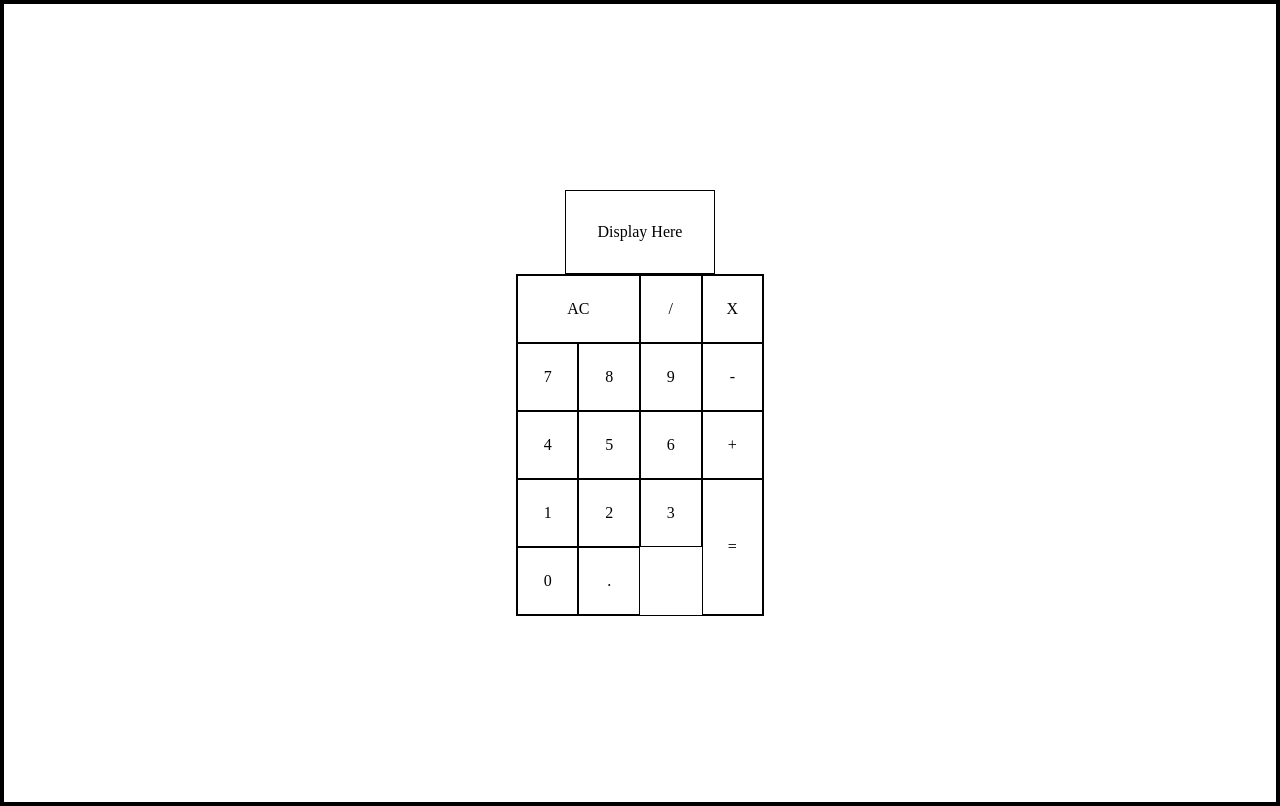
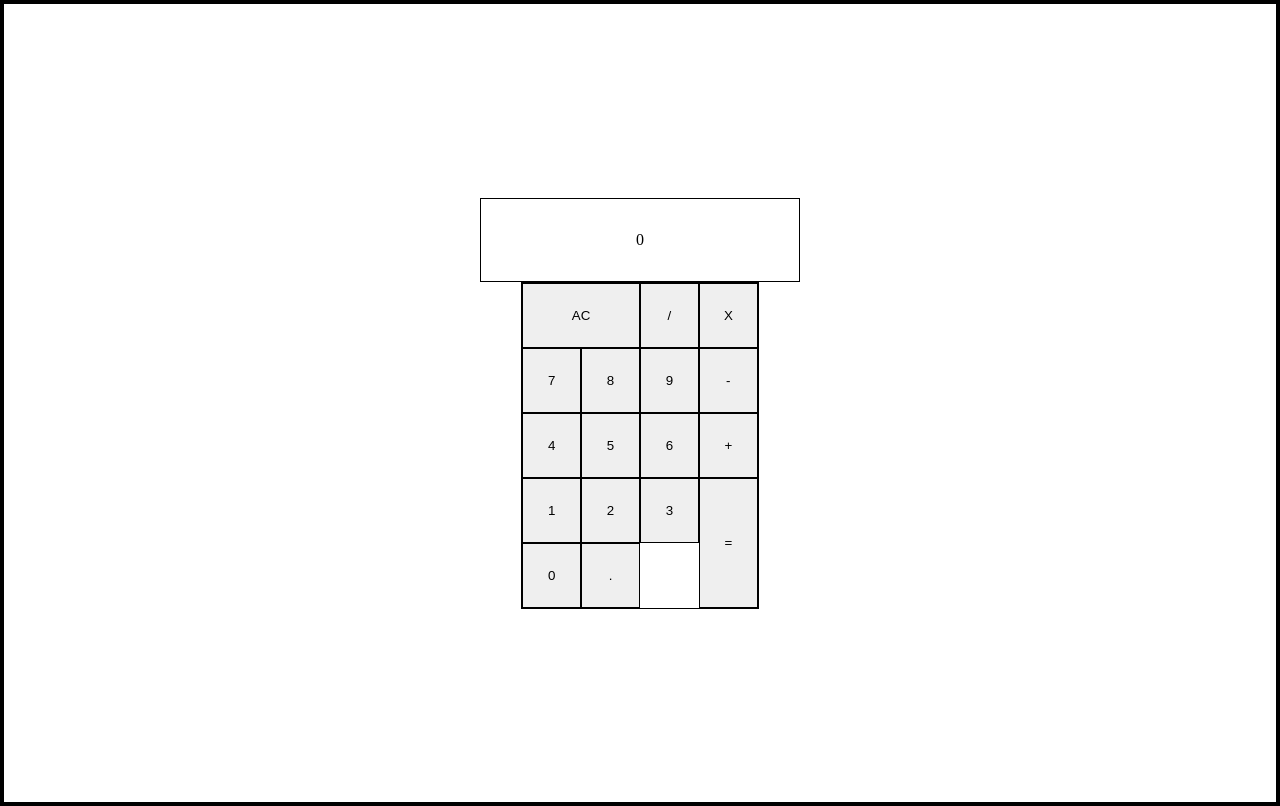
Before and after one commit to bhunor97/FCC_Frontend_Libraries_Cert_projects, a React (Create React App) app in the folder calculator/: page / in a window 1280 px wide. Built offline with nearby package versions, Linux system fonts and the light colour scheme.

Commit message:
numbers displayed on click

```diff
--- a/calculator/public/index.html
+++ b/calculator/public/index.html
@@ -10,34 +10,12 @@
       content="Web site created using create-react-app"
     />
     <link rel="apple-touch-icon" href="%PUBLIC_URL%/logo192.png" />
-    <!--
-      manifest.json provides metadata used when your web app is installed on a
-      user's mobile device or desktop. See https://developers.google.com/web/fundamentals/web-app-manifest/
-    -->
+
     <link rel="manifest" href="%PUBLIC_URL%/manifest.json" />
-    <!--
-      Notice the use of %PUBLIC_URL% in the tags above.
-      It will be replaced with the URL of the `public` folder during the build.
-      Only files inside the `public` folder can be referenced from the HTML.
-
-      Unlike "/favicon.ico" or "favicon.ico", "%PUBLIC_URL%/favicon.ico" will
-      work correctly both with client-side routing and a non-root public URL.
-      Learn how to configure a non-root public URL by running `npm run build`.
-    -->
-    <title>React App</title>
+    <title>Calculator</title>
   </head>
   <body>
-    <noscript>You need to enable JavaScript to run this app.</noscript>
     <div id="root"></div>
-    <!--
-      This HTML file is a template.
-      If you open it directly in the browser, you will see an empty page.
-
-      You can add webfonts, meta tags, or analytics to this file.
-      The build step will place the bundled scripts into the <body> tag.
-
-      To begin the development, run `npm start` or `yarn start`.
-      To create a production bundle, use `npm run build` or `yarn build`.
-    -->
   </body>
+  <script src="https://cdn.freecodecamp.org/testable-projects-fcc/v1/bundle.js"></script>
 </html>
--- a/calculator/src/components/App.js
+++ b/calculator/src/components/App.js
@@ -1,62 +1,142 @@
 import React from "react";
+import { useState, useEffect, useRef } from "react";
 import style from "../style/style.css";
 import resets from "../style/resets.css";
-const App = () => {
+
+const App = (props) => {
+  // useState
+  const [currentValue, setValue] = useState("0");
+
+  // AC button func
+  const clearButtonFunc = () => {
+    setValue(0);
+  };
+
+  const displayRef = useRef();
+
   return (
     <div className="calculator-wrapper">
-      <section id="display">Display Here</section>
+      {/* display */}
+      <section ref={displayRef} id="display">
+        {currentValue}
+      </section>
+      {/* buttons */}
       <section className="buttons-wrapper">
-        <div className="ac-btn" id="#">
+        <button
+          onClick={clearButtonFunc}
+          className="calc-buttons ac-btn"
+          id="clear"
+        >
           AC
-        </div>
-        <div className="calc-buttons /-btn" id="#">
+        </button>
+        <button className="calc-buttons /-btn" id="divide">
           /
-        </div>
-        <div className="calc-buttons X-btn" id="#">
+        </button>
+        <button className="calc-buttons X-btn" id="multiply">
           X
-        </div>
-        <div className="calc-buttons 7-btn" id="#">
+        </button>
+        <button
+          onClick={() => {
+            currentValue == "0" ? setValue("7") : setValue(currentValue + "7");
+          }}
+          className="calc-buttons 7-btn"
+          id="seven"
+        >
           7
-        </div>
-        <div className="calc-buttons 8-btn" id="#">
+        </button>
+        <button
+          onClick={() => {
+            currentValue == "0" ? setValue("8") : setValue(currentValue + "8");
+          }}
+          className="calc-buttons 8-btn"
+          id="eight"
+        >
           8
-        </div>
-        <div className="calc-buttons 9-btn" id="#">
+        </button>
+        <button
+          onClick={() => {
+            currentValue == "0" ? setValue("9") : setValue(currentValue + "9");
+          }}
+          className="calc-buttons 9-btn"
+          id="nine"
+        >
           9
-        </div>
-        <div className="calc-buttons --btn" id="#">
+        </button>
+        <button className="calc-buttons --btn" id="subtract">
           -
-        </div>
-        <div className="calc-buttons 4-btn" id="#">
+        </button>
+        <button
+          onClick={() => {
+            currentValue == "0" ? setValue("4") : setValue(currentValue + "4");
+          }}
+          className="calc-buttons 4-btn"
+          id="four"
+        >
           4
-        </div>
-        <div className="calc-buttons 5-btn" id="#">
+        </button>
+        <button
+          onClick={() => {
+            currentValue == "0" ? setValue("5") : setValue(currentValue + "5");
+          }}
+          className="calc-buttons 5-btn"
+          id="five"
+        >
           5
-        </div>
-        <div className="calc-buttons 6-btn" id="#">
+        </button>
+        <button
+          onClick={() => {
+            currentValue == "0" ? setValue("6") : setValue(currentValue + "6");
+          }}
+          className="calc-buttons 6-btn"
+          id="six"
+        >
           6
-        </div>
-        <div className="calc-buttons +-btn" id="#">
+        </button>
+        <button className="calc-buttons +-btn" id="add">
           +
-        </div>
-        <div className="calc-buttons 1-btn" id="#">
+        </button>
+        <button
+          onClick={() => {
+            currentValue == "0" ? setValue("1") : setValue(currentValue + "1");
+          }}
+          className="calc-buttons 1-btn"
+          id="one"
+        >
           1
-        </div>
-        <div className="calc-buttons 2-btn" id="#">
+        </button>
+        <button
+          onClick={() => {
+            currentValue == "0" ? setValue("2") : setValue(currentValue + "2");
+          }}
+          className="calc-buttons 2-btn"
+          id="two"
+        >
           2
-        </div>
-        <div className="calc-buttons 3-btn" id="#">
+        </button>
+        <button
+          onClick={() => {
+            currentValue == "0" ? setValue("3") : setValue(currentValue + "3");
+          }}
+          className="calc-buttons 3-btn"
+          id="three"
+        >
           3
-        </div>
-        <div className="calc-buttons equal-btn" id="#">
+        </button>
+        <button className="calc-buttons equal-btn" id="equals">
           =
-        </div>
-        <div className="calc-buttons 0-btn" id="#">
+        </button>
+        <button
+          onClick={() => {
+            currentValue == "0" ? setValue(0) : setValue(currentValue + "0");
+          }}
+          className="calc-buttons 0-btn"
+          id="zero"
+        >
           0
-        </div>
-        <div className="calc-buttons .-btn" id="#">
+        </button>
+        <button className="calc-buttons .-btn" id="decimal">
           .
-        </div>
+        </button>
       </section>
     </div>
   );
--- a/calculator/src/index.js
+++ b/calculator/src/index.js
@@ -4,7 +4,7 @@ import App from "./components/App";
 
 ReactDOM.render(
   <React.StrictMode>
-    <App />
+    <App displayValue={7} />
   </React.StrictMode>,
   document.getElementById("root")
 );
--- a/calculator/src/style/style.css
+++ b/calculator/src/style/style.css
@@ -1,3 +1,4 @@
+/* WRAPPER */
 .calculator-wrapper {
   display: flex;
   flex-direction: column;
@@ -6,11 +7,14 @@
   height: 100vh;
 }
 
+/* DISPLAY */
 #display {
   text-align: center;
   padding: 2rem;
+  width: 20rem;
 }
 
+/* BUTTONS */
 .buttons-wrapper {
   display: grid;
   grid-template-columns: 1fr 1fr 1fr 1fr;
@@ -19,10 +23,6 @@
 
 .ac-btn {
   grid-column: 1 / 3;
-  display: flex;
-  flex-direction: column;
-  justify-content: center;
-  align-items: center;
 }
 
 .equal-btn {
@@ -36,4 +36,10 @@
   flex-direction: column;
   justify-content: center;
   align-items: center;
+  cursor: pointer;
+  transition: 0.1s ease;
 }
+
+.calc-buttons:hover {
+  opacity: 0.5;
+}
```
